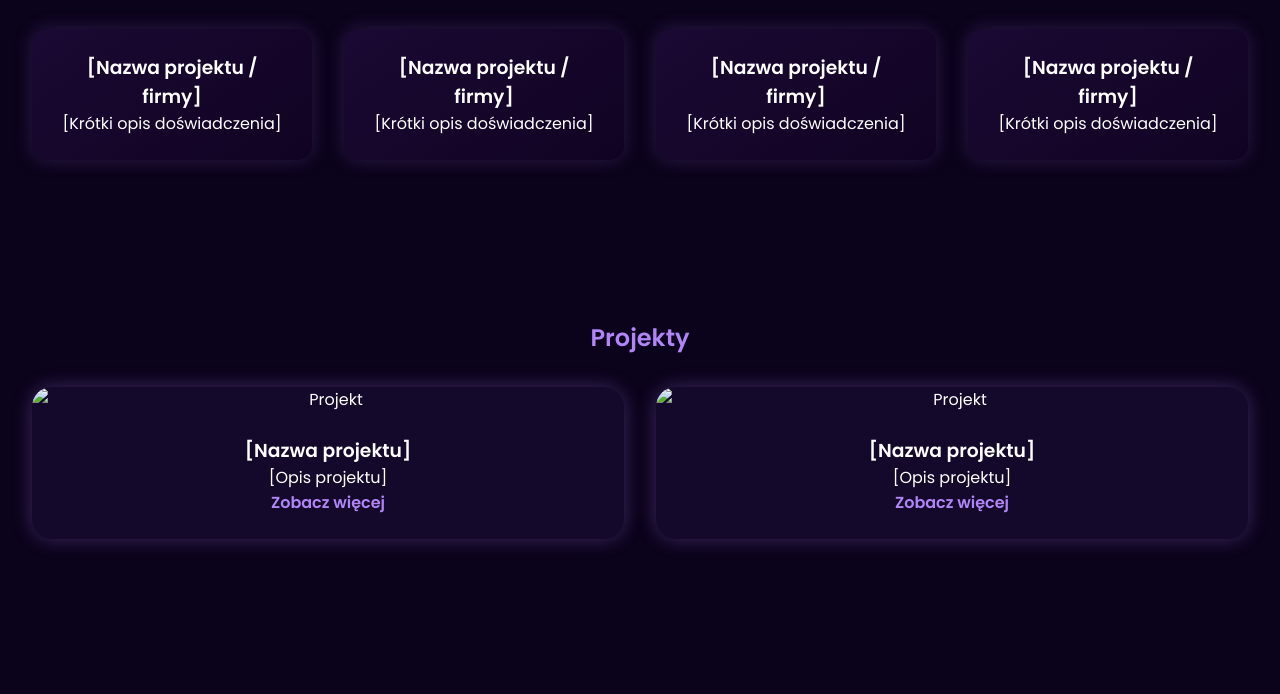
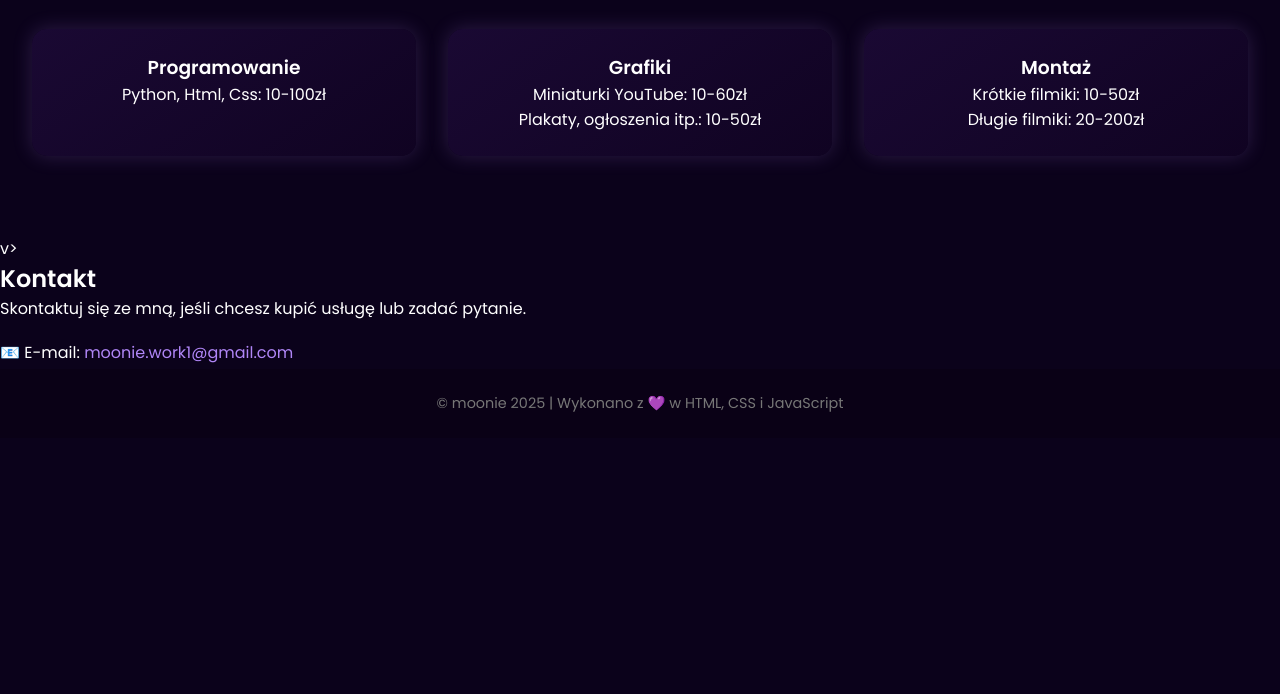
Before and after one commit to moonieportfolio/moonie-portfolio.github.io, a plain HTML site: page index.html in a window 1280 px wide. Shown: the part 506-1200 px from the top of the page. After the commit the page ends 944 px from the top, so only its background shows below. Drawn offline with Linux system fonts and the light colour scheme.

Commit message:
Update index.html

```diff
--- a/index.html
+++ b/index.html
@@ -9,7 +9,7 @@
 <body>
   <header>
     <nav>
-      <h1 class="logo">[Twoje logo lub inicjały]</h1>
+      <h1 class="logo">moonie</h1>
       <ul class="nav-links">
         <li><a href="#about">O mnie</a></li>
         <li><a href="#work">Doświadczenie</a></li>
@@ -24,7 +24,7 @@
       <img src="[tu wklej link do swojego zdjęcia profilowego]" alt="Profilowe" />
     </div>
     <div class="hero-text">
-      <h2>Cześć! Jestem <span>[Twoje imię]</span> 👋</h2>
+      <h2>Cześć! Jestem <span>moonie</span> 👋</h2>
       <p class="subtitle">[Tu wpisz krótki opis, np. „Początkujący web developer z pasją do front-endu.”]</p>
       <p class="description">[Tu wpisz dłuższy opis o sobie — czym się interesujesz, czego się uczysz, jakie masz cele.]</p>
     </div>
@@ -34,47 +34,24 @@
     <h2>Doświadczenie</h2>
     <div class="work-grid">
       <div class="work-card">
-        <h3>[Nazwa projektu / firmy]</h3>
-        <p>[Krótki opis doświadczenia]</p>
+        <h3>Programowanie</h3>
+        <p>Python, Html, Css: 10-100zł</p>
       </div>
       <div class="work-card">
-        <h3>[Nazwa projektu / firmy]</h3>
-        <p>[Krótki opis doświadczenia]</p>
+        <h3>Grafiki</h3>
+        <p>Miniaturki YouTube: 10-60zł</p>
+        <p>Plakaty, ogłoszenia itp.: 10-50zł</p>
       </div>
       <div class="work-card">
-        <h3>[Nazwa projektu / firmy]</h3>
-        <p>[Krótki opis doświadczenia]</p>
-      </div>
-      <div class="work-card">
-        <h3>[Nazwa projektu / firmy]</h3>
-        <p>[Krótki opis doświadczenia]</p>
+        <h3>Montaż</h3>
+        <p>Krótkie filmiki: 10-50zł</p>
+        <p>Długie filmiki: 20-200zł</p>
       </div>
     </div>
   </section>
-
-  <section id="projects" class="projects">
-    <h2>Projekty</h2>
-    <div class="project-grid">
-      <div class="project-card">
-        <img src="[link do obrazka projektu]" alt="Projekt" />
-        <div class="project-info">
-          <h3>[Nazwa projektu]</h3>
-          <p>[Opis projektu]</p>
-          <a href="[link do projektu]" target="_blank">Zobacz więcej</a>
-        </div>
-      </div>
-      <div class="project-card">
-        <img src="[link do obrazka projektu]" alt="Projekt" />
-        <div class="project-info">
-          <h3>[Nazwa projektu]</h3>
-          <p>[Opis projektu]</p>
-          <a href="[link do projektu]" target="_blank">Zobacz więcej</a>
-        </div>
-      </div>
+v>
     </div>
-  </section>
-
-  <section id="contact" class="contact">
+</section <section id="contact" class="contact">
     <h2>Kontakt</h2>
     <p>Skontaktuj się ze mną, jeśli chcesz kupić usługę lub zadać pytanie.</p>
     <ul class="contact-list">
```
